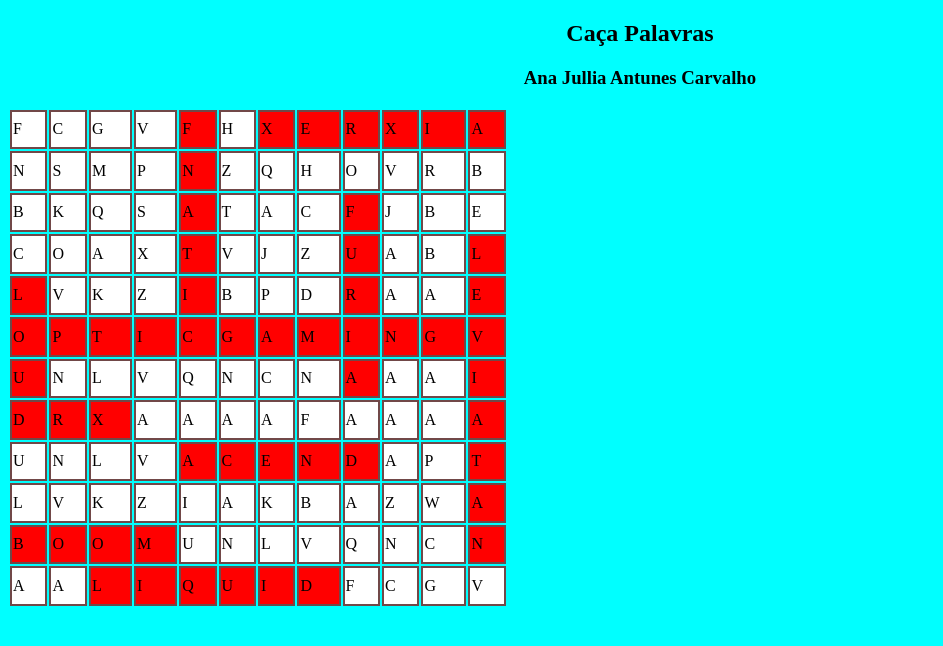
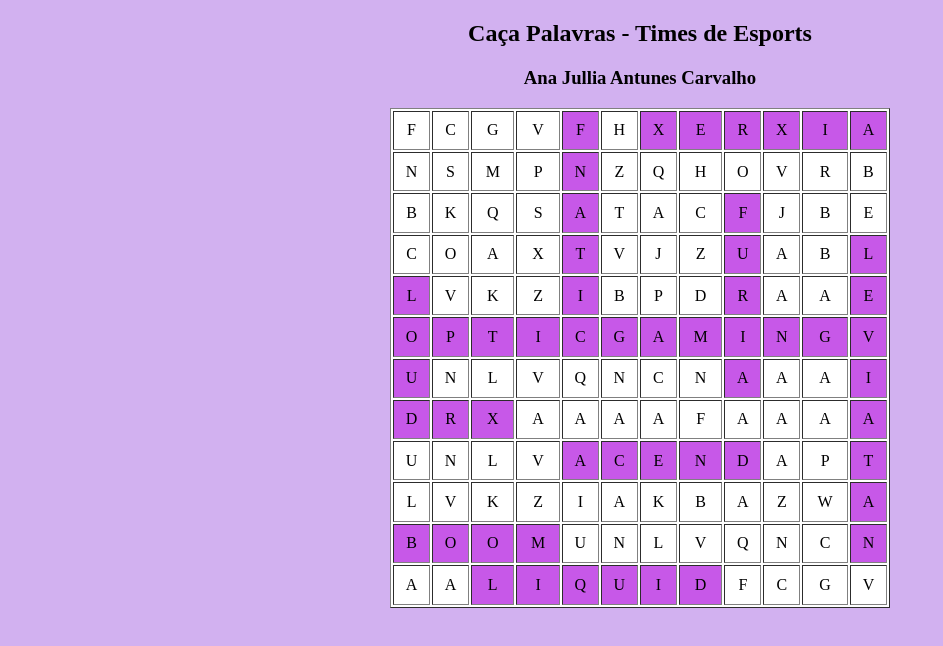
Before and after one commit to anajulliagit/caca-palavras, a plain HTML site: page index.html in a window 1280 px wide. Shown: the whole page, without its empty margins (0-943 px from the left). Drawn offline with Linux system fonts and the light colour scheme.

Commit message:
Finalizado

```diff
--- a/css/style.css
+++ b/css/style.css
@@ -1,12 +1,13 @@
-.td,.tr{
-    border:2px solid #714848;
+.body{
+    font-family: 'Kadwa';
+    text-align: center;
+    background-color: #d2b1f0;
 }
 
-.body{
-    background-color: aqua;
-}
+
 
 .table{
     width: 500px;
     height: 500px;
+    background-color: #ffffff;
 }
--- a/index.html
+++ b/index.html
@@ -5,12 +5,15 @@
     <meta http-equiv="X-UA-Compatible" content="IE=edge">
     <meta name="viewport" content="width=device-width, initial-scale=1.0">
     <link rel="stylesheet" href="css/style.css" type="text/css">
+
+    <!-- CSS only -->
+
     <title>JS Matriz</title>
 </head>
     <body class="body">
-    <h2 align="center">Caça Palavras</h2>
+    <h2 align="center">Caça Palavras - Times de Esports</h2>
     <h3 align="center">Ana Jullia Antunes Carvalho</h3>
-    <table class="table">
+    <table class="table" width="500px" height="500px" align="center" border="1">
         <script>
 
         matriz = new Array
@@ -48,7 +51,7 @@
             document.write("<tr class='tr'>");
             for(coluna=0;coluna<12;coluna++){
                 if(matriz2[linha][coluna] == "1"){
-                document.write("<td class='td' bgcolor='#ff0000'>" + matriz[linha][coluna] + "</td>");
+                document.write("<td class='td' bgcolor='#c758e8'>" + matriz[linha][coluna] + "</td>");
                 }
                 else{
                     document.write("<td class='td' bgcolor='#ffffff'>" + matriz[linha][coluna] + "</td>");
```
